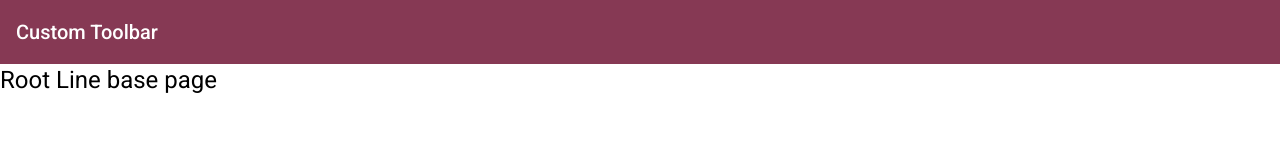
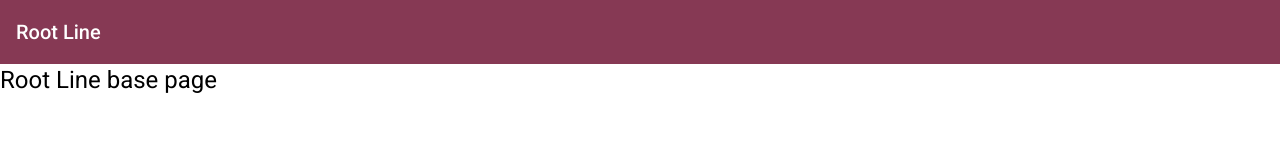
Before and after one commit to EkhlasMridha/ufindFE, an Angular app: page / in a window 1280 px wide. Shown: the top 160 px of the page. Built offline with nearby package versions, Linux system fonts and the light colour scheme.

Commit message:
root line toolbar bundle initialized

```diff
--- a/src/app/root/components/toolbar/toolbar.component.html
+++ b/src/app/root/components/toolbar/toolbar.component.html
@@ -1,5 +1,5 @@
 <mat-toolbar color="primary">
   <mat-toolbar-row>
-    <span>Custom Toolbar</span>
+    <span>Root Line</span>
   </mat-toolbar-row>
 </mat-toolbar>
--- a/src/styles/styles.scss
+++ b/src/styles/styles.scss
@@ -1,16 +1,9 @@
 /* You can add global styles to this file, and also import other style files */
 html,
 body {
-  padding: 0;
+  height: 100%;
+}
+body {
   margin: 0;
-  display: flex;
-  flex: 1 0 auto;
+  font-family: Roboto, "Helvetica Neue", sans-serif;
 }
-
-app-root {
-  display: flex;
-  flex: 1 0 auto;
-}
-
-html, body { height: 100%; }
-body { margin: 0; font-family: Roboto, "Helvetica Neue", sans-serif; }
```
